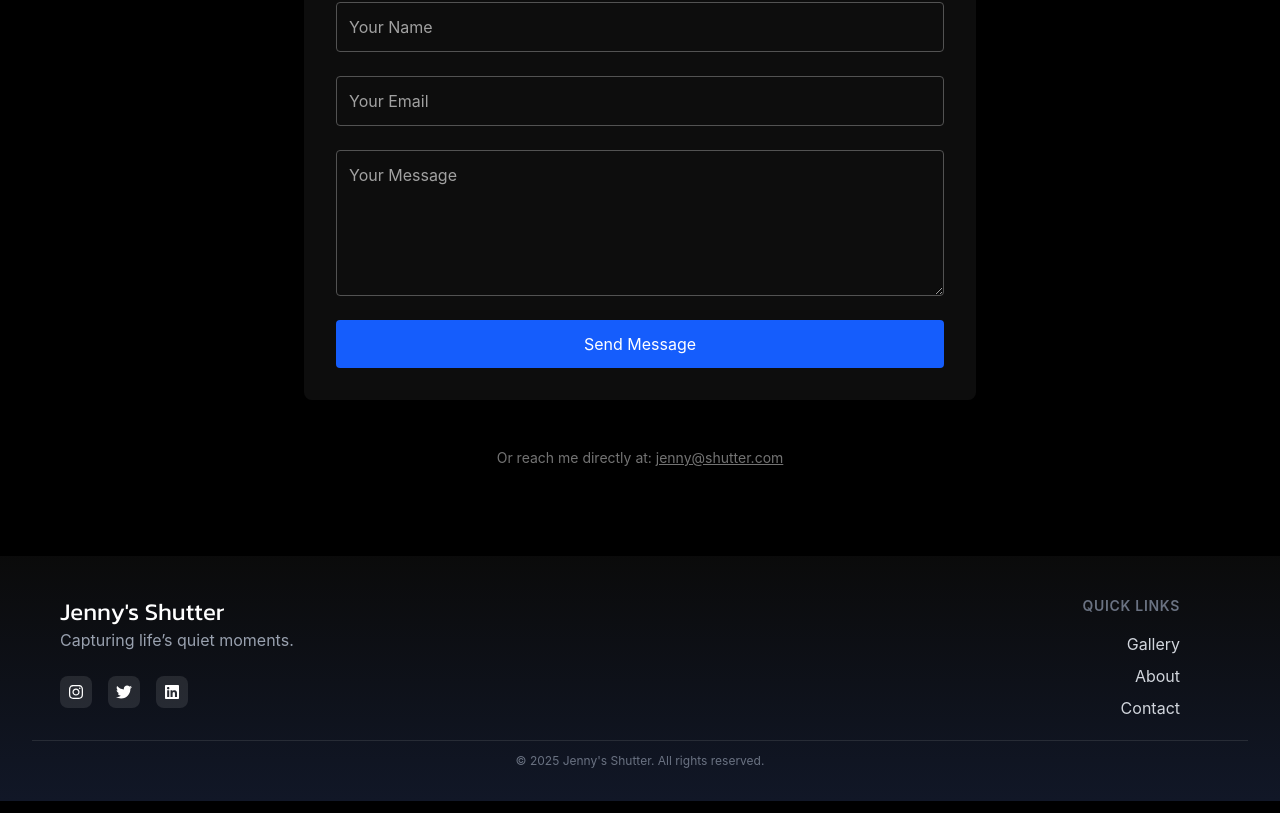
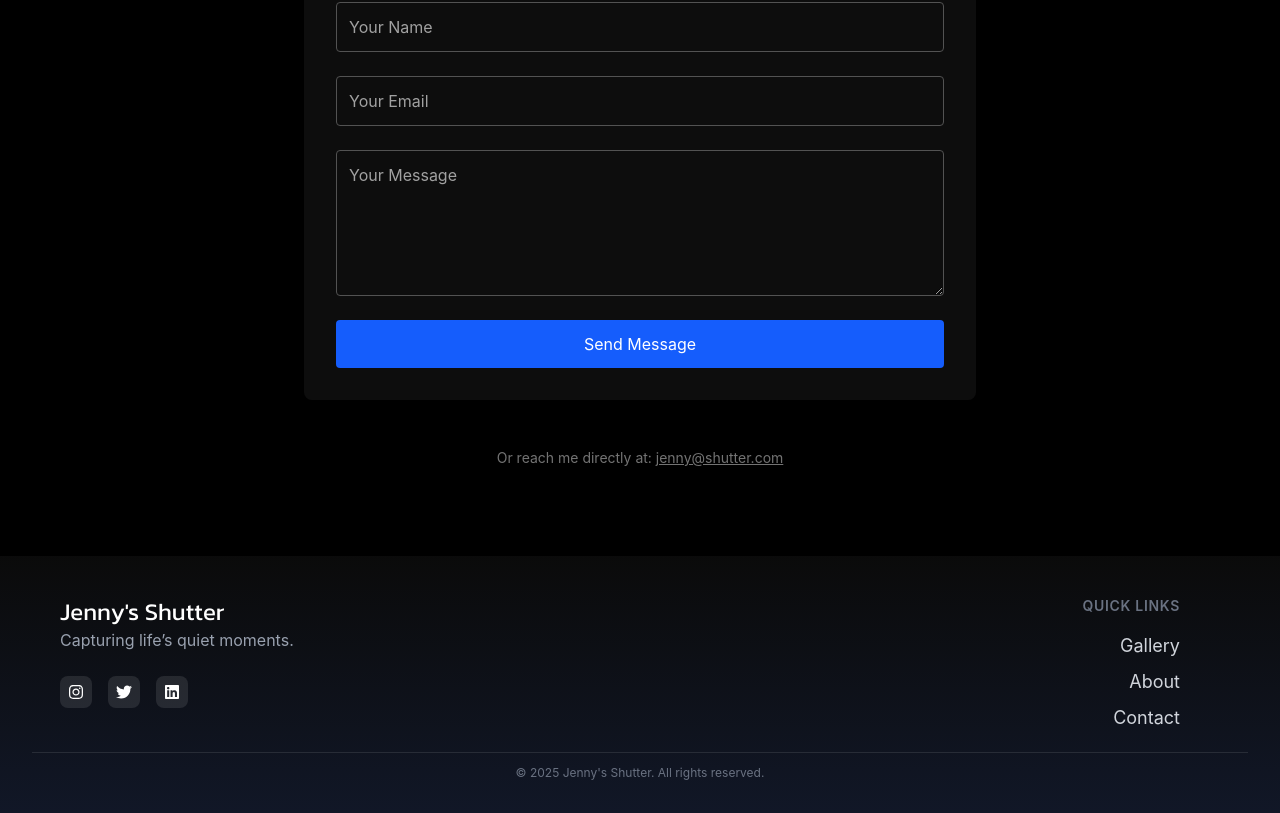
Before and after one commit to lmalhaim/photographer-portfolio, a React (Vite) app: page /contact in a window 1280 px wide. Shown: the part 314-1127 px from the top of the page. Built offline with nearby package versions, Linux system fonts and the light colour scheme; a web font is replaced by a local one.

Commit message:
increase quick link footer size

```diff
--- a/src/components/Footer.tsx
+++ b/src/components/Footer.tsx
@@ -52,7 +52,7 @@ export default function Footer() {
           <p className="text-sm uppercase text-gray-500 tracking-wider font-semibold">
             Quick Links
           </p>
-          <ul className="space-y-2 text-right text-gray-300">
+          <ul className="space-y-2 text-right text-gray-300 text-lg">
             <li>
               <Link
                 to="/"
```
